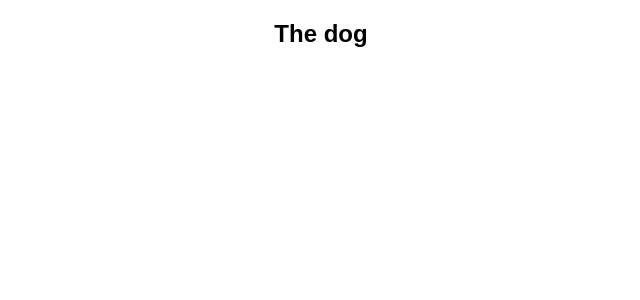
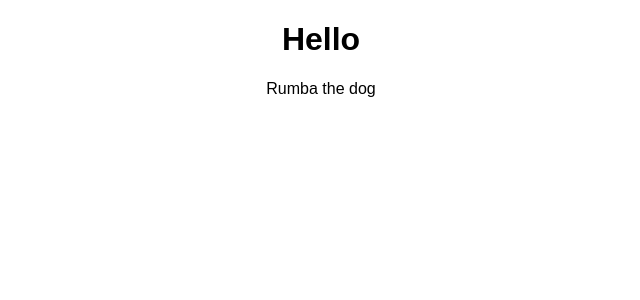
Before and after one commit to iftemplar/react-complete-guide, a React (Create React App) app: page / in a window 1280 px wide. Shown: the top 300 px of the page, without its empty margins (319-959 px from the left). Built offline with nearby package versions, Linux system fonts and the light colour scheme.

Commit message:
Created Dog component

```diff
--- a/src/App.js
+++ b/src/App.js
@@ -1,14 +1,16 @@
 import React, { Component } from 'react';
 import './App.css';
+import Dog from './Dog/Dog';
 
 class App extends Component {
   render() {
-    // return (
-    //   <div className="App">
-    //     <h1>Hello</h1>
-    //   </div>
-    // );
-    return React.createElement('section', {className: 'App rumba'}, React.createElement('h1', null, 'The dog'))
+    return (
+      <div className="App">
+        <h1>Hello</h1>
+        <Dog />
+      </div>
+    );
+    // return React.createElement('section', {className: 'App rumba'}, React.createElement('h1', null, 'The dog'))
   }
 }
 
--- /dev/null
+++ b/src/Dog/Dog.js
@@ -0,0 +1,7 @@
+import React from 'react';
+
+const Dog = () => {
+    return <div>Rumba the dog</div>
+}
+
+export default Dog;
```
